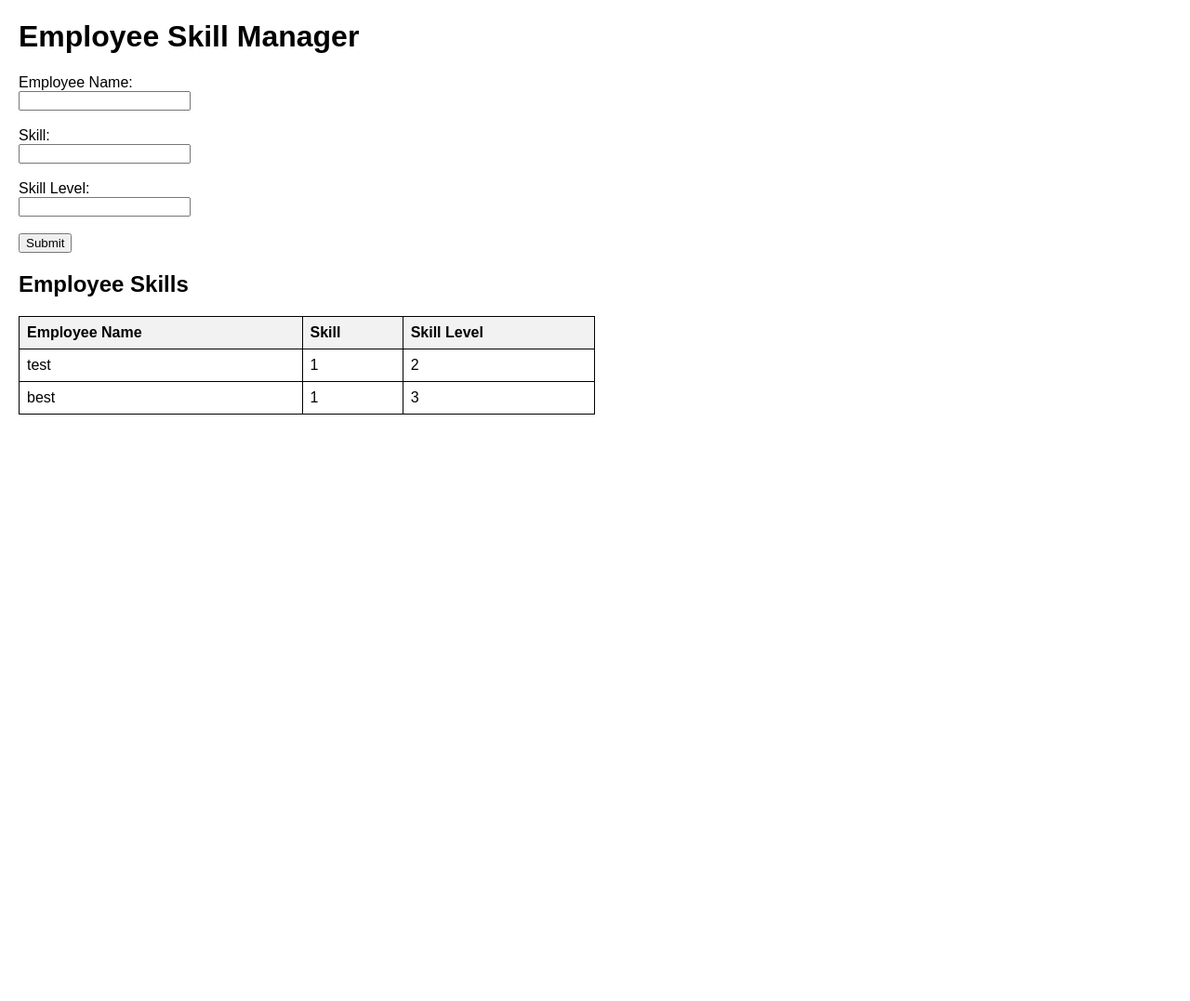
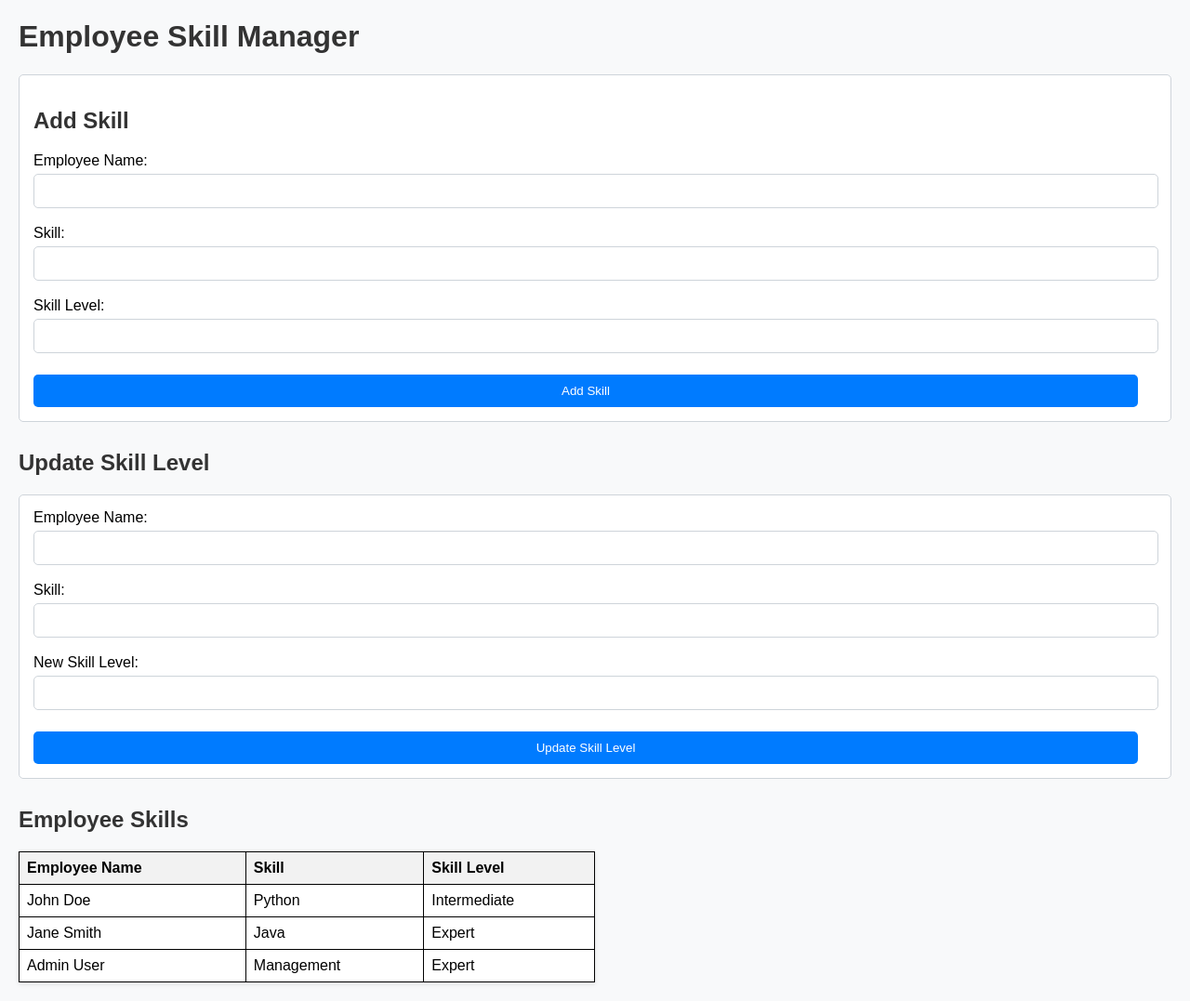
Before and after one commit to adichourasiya/skillManagement, a Flask app: page / in a window 1280 px wide. Shown: the whole page at 93% size. Before the commit the page ends 446 px from the top, so only its background shows below. Run offline with Flask 3, Linux system fonts and the light colour scheme.

Commit message:
adding style

```diff
--- a/app.py
+++ b/app.py
@@ -1,27 +1,36 @@
-from flask import Flask, render_template, request, redirect, session, url_for
+from flask import Flask, render_template, request, redirect, flash
 import csv
 import os
 
 app = Flask(__name__)
-app.secret_key = 'your_secret_key'  # Change this to a random secret key
+app.secret_key = 'your_secret_key'  # Replace with a secure secret key
 filename = "employee_skills.csv"
 
 # Function to load or create CSV file
 def load_or_create_csv():
-    file_exists = os.path.isfile(filename)
-    if not file_exists:
+    if not os.path.isfile(filename):
         with open(filename, mode='w', newline='') as file:
             writer = csv.writer(file)
             writer.writerow(["Employee Name", "Skill", "Skill Level"])  # Headers
         print(f"Created new CSV file: {filename}")
-    else:
-        print(f"Loaded existing CSV file: {filename}")
 
 # Function to add a new employee skill record
 def add_employee_skill(employee_name, skill, skill_level):
     with open(filename, mode='a', newline='') as file:
         writer = csv.writer(file)
         writer.writerow([employee_name, skill, skill_level])
+
+# Function to update an employee's skill level
+def update_employee_skill(employee_name, skill, skill_level):
+    skills = get_all_skills()
+    with open(filename, mode='w', newline='') as file:
+        writer = csv.writer(file)
+        writer.writerow(["Employee Name", "Skill", "Skill Level"])  # Write headers
+        for existing_employee, existing_skill, existing_level in skills:
+            if existing_employee == employee_name and existing_skill == skill:
+                writer.writerow([employee_name, skill, skill_level])  # Update skill level
+            else:
+                writer.writerow([existing_employee, existing_skill, existing_level])  # Retain existing record
 
 # Function to get all employee skills
 def get_all_skills():
@@ -32,37 +41,13 @@ def get_all_skills():
             return list(reader)
     return []
 
-# Function to edit an employee skill record
-def edit_employee_skill(old_data, new_data):
-    skills = get_all_skills()
-    updated_skills = [new_data if skill == old_data else skill for skill in skills]
-
-    with open(filename, mode='w', newline='') as file:
-        writer = csv.writer(file)
-        writer.writerow(["Employee Name", "Skill", "Skill Level"])  # Headers
-        writer.writerows(updated_skills)
-
-# Function to delete an employee skill record
-def delete_employee_skill(employee_name, skill):
-    skills = get_all_skills()
-    updated_skills = [skill for skill in skills if not (skill[0] == employee_name and skill[1] == skill)]
-
-    with open(filename, mode='w', newline='') as file:
-        writer = csv.writer(file)
-        writer.writerow(["Employee Name", "Skill", "Skill Level"])  # Headers
-        writer.writerows(updated_skills)
-
-# Function to check admin credentials
-def check_admin_credentials(username, password):
-    return username == 'admin' and password == 'password'  # Change this to your preferred credentials
-
 # Route to display the form and list of skills
 @app.route('/')
 def index():
     skills = get_all_skills()
     return render_template('index.html', skills=skills)
 
-# Route to handle form submission
+# Route to handle form submission for adding skills
 @app.route('/add_skill', methods=['POST'])
 def add_skill():
     employee_name = request.form['employee_name']
@@ -71,58 +56,26 @@ def add_skill():
 
     if employee_name and skill and skill_level:
         add_employee_skill(employee_name, skill, skill_level)
+        flash('Skill added successfully!', 'success')
         return redirect('/')
     else:
-        return "All fields are required", 400
+        flash('All fields are required.', 'error')
+        return redirect('/')
 
-# Admin login page
-@app.route('/admin', methods=['GET', 'POST'])
-def admin():
-    if request.method == 'POST':
-        username = request.form['username']
-        password = request.form['password']
-        if check_admin_credentials(username, password):
-            session['admin'] = True
-            return redirect(url_for('admin_dashboard'))
-        else:
-            return "Invalid credentials", 403
-    return render_template('admin_login.html')
-
-# Admin dashboard
-@app.route('/admin/dashboard')
-def admin_dashboard():
-    if not session.get('admin'):
-        return redirect(url_for('admin'))
-    return render_template('admin_dashboard.html', skills=get_all_skills())
-
-# Route to edit employee skill
-@app.route('/edit_skill', methods=['POST'])
-def edit_skill():
-    old_employee_name = request.form['old_employee_name']
-    old_skill = request.form['old_skill']
-    old_skill_level = request.form['old_skill_level']
-
-    new_employee_name = request.form['employee_name']
-    new_skill = request.form['skill']
-    new_skill_level = request.form['skill_level']
-
-    edit_employee_skill([old_employee_name, old_skill, old_skill_level], [new_employee_name, new_skill, new_skill_level])
-    return redirect('/admin/dashboard')
-
-# Route to delete employee skill
-@app.route('/delete_skill', methods=['POST'])
-def delete_skill():
+# Route to handle form submission for updating skill levels
+@app.route('/update_skill', methods=['POST'])
+def update_skill():
     employee_name = request.form['employee_name']
     skill = request.form['skill']
+    skill_level = request.form['skill_level']
 
-    delete_employee_skill(employee_name, skill)
-    return redirect('/admin/dashboard')
-
-# Logout
-@app.route('/logout')
-def logout():
-    session.pop('admin', None)
-    return redirect('/')
+    if employee_name and skill and skill_level:
+        update_employee_skill(employee_name, skill, skill_level)
+        flash('Skill level updated successfully!', 'success')
+        return redirect('/')
+    else:
+        flash('All fields are required.', 'error')
+        return redirect('/')
 
 if __name__ == "__main__":
     load_or_create_csv()
--- a/employee_skills.csv
+++ b/employee_skills.csv
@@ -1,3 +1,4 @@
-Employee Name,Skill,Skill Level
-test,1,2
-best,1,3
+Employee Name,Skill,Skill Level,Role,Password
+John Doe,Python,Intermediate,employee,password123
+Jane Smith,Java,Expert,employee,password456
+Admin User,Management,Expert,admin,passwordtest3,test3,3
--- /dev/null
+++ b/requirements.txt
@@ -0,0 +1 @@
+Flask
--- /dev/null
+++ b/static/style.css
@@ -0,0 +1,74 @@
+body {
+    font-family: Arial, sans-serif;
+    margin: 20px;
+    background-color: #f8f9fa; /* Light background for better readability */
+}
+
+h1, h2 {
+    color: #333; /* Darker text for headings */
+}
+
+table {
+    width: 70%; /* Wider table for better layout */
+    border-collapse: collapse;
+    margin: 20px 0;
+    box-shadow: 0 2px 5px rgba(0, 0, 0, 0.1); /* Subtle shadow for the table */
+}
+
+table, th, td {
+    border: 1px solid #ced4da; /* Light border color */
+    padding: 12px; /* Increased padding for better spacing */
+    text-align: left;
+}
+
+th {
+    background-color: #e9ecef; /* Light grey background for header */
+    font-weight: bold; /* Bold header text */
+}
+
+td {
+    background-color: #ffffff; /* White background for table cells */
+}
+
+.flash {
+    margin: 10px 0;
+    padding: 10px;
+    border-radius: 5px;
+}
+
+.success {
+    background-color: #d4edda; /* Light green background for success messages */
+    color: #155724; /* Darker green text for readability */
+}
+
+.error {
+    background-color: #f8d7da; /* Light red background for error messages */
+    color: #721c24; /* Darker red text for readability */
+}
+
+form {
+    margin-bottom: 30px; /* Space between forms */
+    padding: 15px;
+    border: 1px solid #ced4da; /* Light border around the form */
+    border-radius: 5px; /* Rounded corners */
+    background-color: #ffffff; /* White background for the form */
+}
+
+input[type="text"], button {
+    width: calc(100% - 20px); /* Full width minus padding */
+    padding: 10px;
+    margin-top: 5px; /* Space above inputs */
+    border: 1px solid #ced4da; /* Light border color */
+    border-radius: 5px; /* Rounded corners */
+}
+
+button {
+    background-color: #007bff; /* Bootstrap primary color */
+    color: white; /* White text on button */
+    border: none; /* Remove default button border */
+    cursor: pointer; /* Pointer cursor on hover */
+}
+
+button:hover {
+    background-color: #0056b3; /* Darker blue on hover */
+}
--- a/templates/index.html
+++ b/templates/index.html
@@ -4,26 +4,52 @@
     <meta charset="UTF-8">
     <meta name="viewport" content="width=device-width, initial-scale=1.0">
     <title>Employee Skill Manager</title>
+    <link rel="stylesheet" href="{{ url_for('static', filename='style.css') }}">
     <style>
         body { font-family: Arial, sans-serif; margin: 20px; }
         table { width: 50%; border-collapse: collapse; margin: 20px 0; }
         table, th, td { border: 1px solid black; padding: 8px; text-align: left; }
         th { background-color: #f2f2f2; }
+        .flash { margin: 10px 0; padding: 10px; border-radius: 5px; }
+        .success { background-color: #d4edda; color: #155724; }
+        .error { background-color: #f8d7da; color: #721c24; }
     </style>
 </head>
 <body>
 
     <h1>Employee Skill Manager</h1>
 
+    <!-- Display flash messages -->
+    {% with messages = get_flashed_messages(with_categories=true) %}
+        {% if messages %}
+            {% for category, message in messages %}
+                <div class="flash {{ category }}">{{ message }}</div>
+            {% endfor %}
+        {% endif %}
+    {% endwith %}
+
     <!-- Form to submit new skills -->
     <form action="/add_skill" method="POST">
+        <h2>Add Skill</h2>
         <label for="employee_name">Employee Name:</label><br>
         <input type="text" id="employee_name" name="employee_name" required><br><br>
         <label for="skill">Skill:</label><br>
         <input type="text" id="skill" name="skill" required><br><br>
         <label for="skill_level">Skill Level:</label><br>
         <input type="text" id="skill_level" name="skill_level" required><br><br>
-        <button type="submit">Submit</button>
+        <button type="submit">Add Skill</button>
+    </form>
+
+    <h2>Update Skill Level</h2>
+    <!-- Form to update skill levels -->
+    <form action="/update_skill" method="POST">
+        <label for="update_employee_name">Employee Name:</label><br>
+        <input type="text" id="update_employee_name" name="employee_name" required><br><br>
+        <label for="update_skill">Skill:</label><br>
+        <input type="text" id="update_skill" name="skill" required><br><br>
+        <label for="update_skill_level">New Skill Level:</label><br>
+        <input type="text" id="update_skill_level" name="skill_level" required><br><br>
+        <button type="submit">Update Skill Level</button>
     </form>
 
     <h2>Employee Skills</h2>
```
Also changed, not shown: 1 other file.
